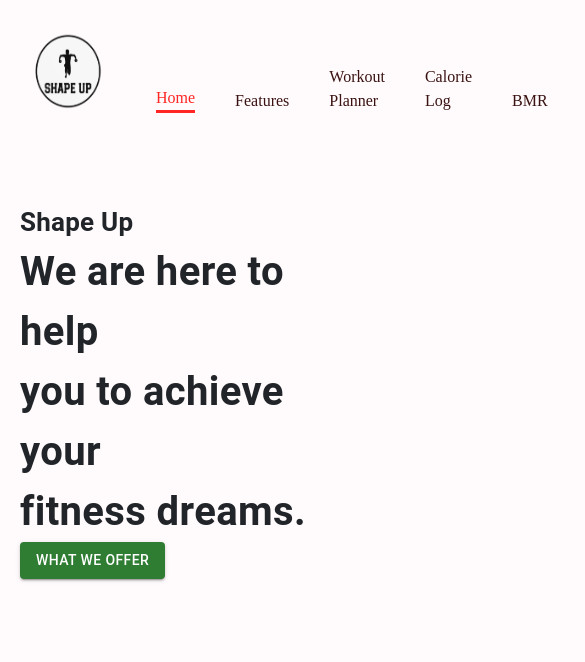
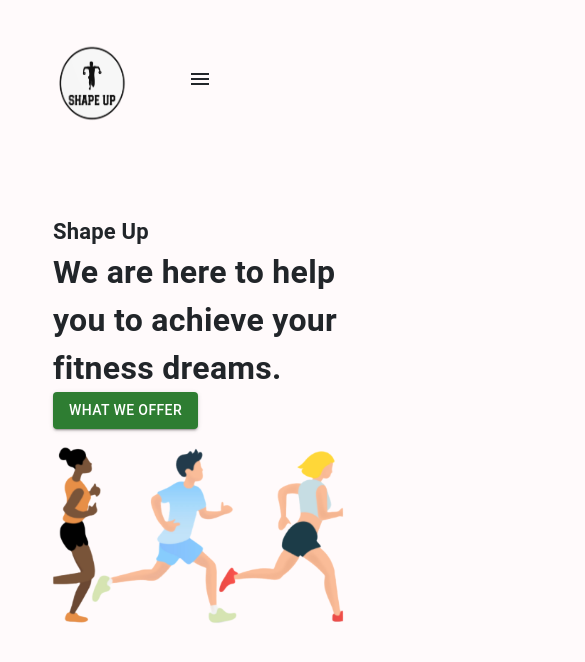
Before and after one commit to Shape-Up-NZ/shape-up-app, a React (Create React App) app in the folder frontend/: page / in a window 390 px wide. Shown: the top 662 px of the page, 585 px wide, since content can reach past the window. Built offline with nearby package versions, Linux system fonts and the light colour scheme.

Commit message:
Add Redux Toolkit Setup
Fix Typo

Fix Home Page And Navbar Responsiveness

```diff
--- a/frontend/src/App.js
+++ b/frontend/src/App.js
@@ -1,11 +1,12 @@
 import React from "react";
 import { Route, Routes } from "react-router-dom";
 import { Box } from "@mui/material";
+import { Container } from "react-bootstrap";
 
 import "./App.css";
 import Home from "./pages/Home";
 import Navbar from "./components/Navbar";
-import Features from './pages/Features';
+import Features from "./pages/Features";
 import Workouts from "./pages/Workouts";
 import Bmrcalculator from "./pages/bmrcalculator";
 import CalorieLog from "./pages/CalorieLog";
@@ -14,6 +15,7 @@ import Register from "./pages/Register";
 
 const App = () => {
   return (
+    <Container>
       <Box width="400px" sx={{ width: { x1: "1488px" } }} m="auto">
         <Navbar />
         <Routes>
@@ -26,6 +28,7 @@ const App = () => {
           <Route path="/pages/login" element={<Login />} />
         </Routes>
       </Box>
+    </Container>
   );
 };
 
--- a/frontend/src/components/HeroBanner.js
+++ b/frontend/src/components/HeroBanner.js
@@ -1,21 +1,41 @@
 import React from 'react';
-import {Box, Stack, Typography, Button} from '@mui/material';
-
+import { Box, Stack, Typography, Button } from '@mui/material';
 import HeroBannerImage from '../assets/images/banner.png';
 
 const HeroBanner = () => {
   return (
-    <Box sx={{mt: {lg: '212px', xs: '70px' }, ml: {sm: '50px'}}} position="relative" p="20px">
-        <Typography color="FF2625" fontWeight="600" fontSize="26px">
-            Shape Up
+    <Box
+      sx={{
+        mt: { lg: '100px', xs: '70px' },
+        ml: { sm: '50px' },
+        display: 'flex',
+        alignItems: 'center',
+        flexDirection: { lg: 'row', xs: 'column' }, // Change flex direction for responsiveness
+      }}
+      position="relative"
+      p="20px"
+    >
+      <Box flex="1">
+        <Typography color="FF2625" fontWeight="600" fontSize={{ lg: '26px', xs: '22px' }}> {/* Adjust font size based on breakpoints */}
+          Shape Up
         </Typography>
-        <Typography fontWeight={700} sx={{fontSize: {lg: '44px', xs: '40px'}}}>
-            We are here to help <br /> you to achieve your <br /> fitness dreams.
+        <Typography fontWeight={700} sx={{ fontSize: { lg: '44px', xs: '32px' } }}>
+          We are here to help <br /> you to achieve your <br /> fitness dreams.
         </Typography>
-        <Button variant="contained" color="success" href="../pages/features">What we offer</Button>
-        <img src={HeroBannerImage} alt="banner" className="hero-banner-img"/>
+        <Button variant="contained" color="success" href="../pages/features">
+          What we offer
+        </Button>
+      </Box>
+      <Box flex="1">
+        <img
+          src={HeroBannerImage}
+          alt="banner"
+          className="img-fluid"
+          style={{ maxWidth: '100%' }}
+        />
+      </Box>
     </Box>
-  )
-}
+  );
+};
 
-export default HeroBanner
+export default HeroBanner;
--- a/frontend/src/components/Navbar.js
+++ b/frontend/src/components/Navbar.js
@@ -1,27 +1,35 @@
 import React from "react";
 import { useState } from "react";
-import { Link } from "react-router-dom";
-import { useLocation } from "react-router-dom";
-import { Stack } from "@mui/system";
+import { Link, useLocation } from "react-router-dom";
+import { Stack, IconButton } from "@mui/material";
+import { Container } from "react-bootstrap";
+import MenuIcon from "@mui/icons-material/Menu";
+import CloseIcon from "@mui/icons-material/Close";
 import Logo from "../assets/images/Logo.png";
 
 const Navbar = () => {
   const location = useLocation();
   const [activeLink, setActiveLink] = useState(location.pathname);
+  const [isMobileMenuOpen, setMobileMenuOpen] = useState(false);
 
   const handleLinkClick = (url) => {
     setActiveLink(url);
+    if (isMobileMenuOpen) {
+      setMobileMenuOpen(false);
+    }
+  };
+
+  const handleMobileMenuToggle = () => {
+    setMobileMenuOpen(!isMobileMenuOpen);
   };
 
   return (
+    <Container>
       <Stack
         direction="row"
-      justifyContent="space-around"
-      sx={{
-        gap: { sm: "122px", xs: "40px" },
-        mt: { sm: "32px", xs: "20px" },
-        justifyContent: "none",
-      }}
+        alignItems="center"
+        gap="40px"
+        mt="32px"
         px="20px"
       >
         <Link to="/">
@@ -35,7 +43,13 @@ const Navbar = () => {
             }}
           />
         </Link>
-      <Stack direction="row" gap="40px" fonrSize="24px" alignItems="flex-end">
+        <Stack
+          direction="row"
+          gap="40px"
+          fontSize="24px"
+          alignItems="flex-end"
+          display={{ xs: "none", md: "flex" }}
+        >
           <Link
             to="/"
             onClick={() => handleLinkClick("/")}
@@ -78,7 +92,9 @@ const Navbar = () => {
               textDecoration: "none",
               color: activeLink === "/pages/calorielog" ? "#FF2625" : "#3A1212",
               borderBottom:
-              activeLink === "/pages/calorielog" ? "3px solid #FF2625" : "none",
+                activeLink === "/pages/calorielog"
+                  ? "3px solid #FF2625"
+                  : "none",
             }}
           >
             Calorie Log
@@ -98,6 +114,7 @@ const Navbar = () => {
           >
             BMR
           </Link>
+
           <Link
             to="/pages/register"
             onClick={() => handleLinkClick("/pages/register")}
@@ -123,7 +140,115 @@ const Navbar = () => {
             Login
           </Link>
         </Stack>
+        <IconButton
+          color="inherit"
+          onClick={handleMobileMenuToggle}
+          sx={{ display: { xs: "flex", md: "none" } }}
+        >
+          {isMobileMenuOpen ? <CloseIcon /> : <MenuIcon />}
+        </IconButton>
       </Stack>
+      {isMobileMenuOpen && (
+        <Stack
+          direction="column"
+          alignItems="center"
+          pt="20px"
+          pb="10px"
+          sx={{ display: { xs: "flex", md: "none" } }}
+        >
+          <Link
+            to="/"
+            onClick={() => handleLinkClick("/")}
+            style={{
+              textDecoration: "none",
+              color: activeLink === "/" ? "#FF2625" : "#3A1212",
+              borderBottom: activeLink === "/" ? "3px solid #FF2625" : "none",
+              marginBottom: "10px",
+            }}
+          >
+            Home
+          </Link>
+          <Link
+            to="/pages/features"
+            onClick={() => handleLinkClick("/pages/features")}
+            style={{
+              textDecoration: "none",
+              color: activeLink === "/pages/features" ? "#FF2625" : "#3A1212",
+              borderBottom:
+                activeLink === "/pages/features" ? "3px solid #FF2625" : "none",
+            }}
+          >
+            Features
+          </Link>
+          <Link
+            to="/pages/workouts"
+            onClick={() => handleLinkClick("/pages/workouts")}
+            style={{
+              textDecoration: "none",
+              color: activeLink === "/pages/workouts" ? "#FF2625" : "#3A1212",
+              borderBottom:
+                activeLink === "/pages/workouts" ? "3px solid #FF2625" : "none",
+            }}
+          >
+            Workout Planner
+          </Link>
+          <Link
+            to="/pages/calorielog"
+            onClick={() => handleLinkClick("/pages/calorielog")}
+            style={{
+              textDecoration: "none",
+              color: activeLink === "/pages/calorielog" ? "#FF2625" : "#3A1212",
+              borderBottom:
+                activeLink === "/pages/calorielog"
+                  ? "3px solid #FF2625"
+                  : "none",
+            }}
+          >
+            Calorie Log
+          </Link>
+          <Link
+            to="/pages/bmrcalculator"
+            onClick={() => handleLinkClick("/pages/bmrcalculator")}
+            style={{
+              textDecoration: "none",
+              color:
+                activeLink === "/pages/bmrcalculator" ? "#FF2625" : "#3A1212",
+              borderBottom:
+                activeLink === "/pages/bmrcalculator"
+                  ? "3px solid #FF2625"
+                  : "none",
+            }}
+          >
+            BMR
+          </Link>
+
+          <Link
+            to="/pages/register"
+            onClick={() => handleLinkClick("/pages/register")}
+            style={{
+              textDecoration: "none",
+              color: activeLink === "/pages/register" ? "#FF2625" : "#3A1212",
+              borderBottom:
+                activeLink === "/pages/register" ? "3px solid #FF2625" : "none",
+            }}
+          >
+            Register
+          </Link>
+          <Link
+            to="/pages/login"
+            onClick={() => handleLinkClick("/pages/login")}
+            style={{
+              textDecoration: "none",
+              color: activeLink === "/pages/login" ? "#FF2625" : "#3A1212",
+              borderBottom:
+                activeLink === "/pages/login" ? "3px solid #FF2625" : "none",
+            }}
+          >
+            Login
+          </Link>
+        </Stack>
+      )}
+    </Container>
   );
 };
 
--- a/frontend/src/pages/Home.js
+++ b/frontend/src/pages/Home.js
@@ -1,14 +1,14 @@
-import React, {useState} from 'react';
-import { Box } from '@mui/material';
+import React from 'react';
+import { Container } from 'react-bootstrap';
 
 import HeroBanner from '../components/HeroBanner';
 
 const Home = () => {
   return (
-    <Box>
-        <HeroBanner />
-    </Box>
-  )
-}
+    <Container>
+      <HeroBanner />
+    </Container>
+  );
+};
 
-export default Home
+export default Home;
--- /dev/null
+++ b/frontend/src/store.js
@@ -0,0 +1,9 @@
+import { configureStore } from "@reduxjs/toolkit";
+
+const store = configureStore({
+  reducer: {},
+  middleware: (getDefaultMiddleware) => getDefaultMiddleware(),
+  devTools: true,
+});
+
+export default store;
```
Also changed, not shown: frontend/src/index.js (+13 -8 lines). Lines whose indentation alone changed are shown as unchanged.
